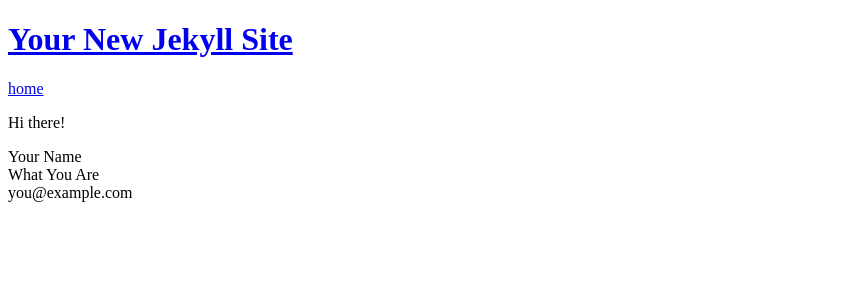
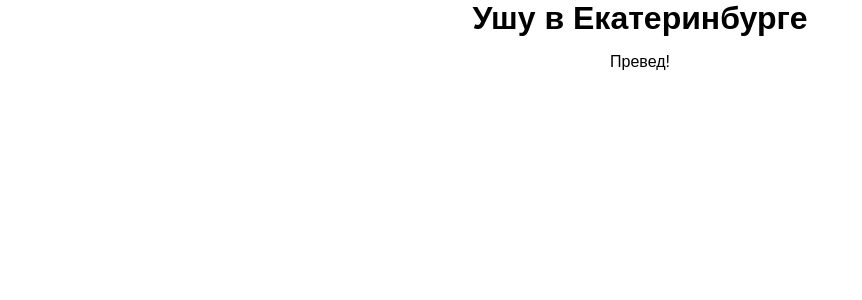
Before and after one commit to ukoloff/wushu, a Jekyll site: the page built from index.md, in a window 1280 px wide. Shown: the top 300 px of the page, without its empty margins (0-862 px from the left). Built offline with Jekyll 4.4.1, drawn with Linux system fonts in a browser that asks for light colours; Markdown is read by kramdown in place of the engine named in the settings.

Commit message:
Start new design

```diff
--- a/_layouts/default.html
+++ b/_layouts/default.html
@@ -1,34 +1,10 @@
 <!DOCTYPE html>
-<html>
-    <head>
-        <meta http-equiv="X-UA-Compatible" content="IE=edge,chrome=1">
-        <title>{{ page.title }}</title>
-        <meta name="viewport" content="width=device-width">
-
-        <!-- Custom CSS -->
-        <link rel="stylesheet" href="/css/main.css">
-
-    </head>
-    <body>
-
-        <div class="site">
-          <div class="header">
-            <h1 class="title"><a href="/">{{ site.name }}</a></h1>
-            <a class="extra" href="/">home</a>
-          </div>
-
-          {{ content }}
-
-          <div class="footer">
-            <div class="contact">
-              <p>
-                Your Name<br />
-                What You Are<br />
-                you@example.com
-              </p>
-            </div>
-          </div>
-        </div>
-
-    </body>
-</html>
+<html><head>
+    <meta http-equiv="X-UA-Compatible" content="IE=edge,chrome=1">
+    <title>{{ page.title }}</title>
+    <meta name="viewport" content="width=device-width">
+    <link rel="stylesheet" href="/css/qi.css">
+</head><body>
+  <h1>{{ page.title }}</h1>
+  {{ content }}
+</body></html>
--- /dev/null
+++ b/css/qi.css
@@ -0,0 +1,15 @@
+body {
+  padding: 0;
+  margin: 0;
+  color: black;
+  background-color: white;
+  font-family: Arial, Helvetica, Sans-Serif;
+  font-style: normal;
+  font-weight: normal;
+  text-align: center;
+}
+
+h1, h2, h3, h4, h5, h6 {
+  margin: 0;
+  padding: 0;
+}
--- a/index.md
+++ b/index.md
@@ -1,6 +1,6 @@
 ---
 layout: default
-title: Your New Jekyll Site
+title: Ушу в Екатеринбурге
 ---
 
-Hi there!
+Превед!
```
Also changed, not shown: css/main.css (added).
